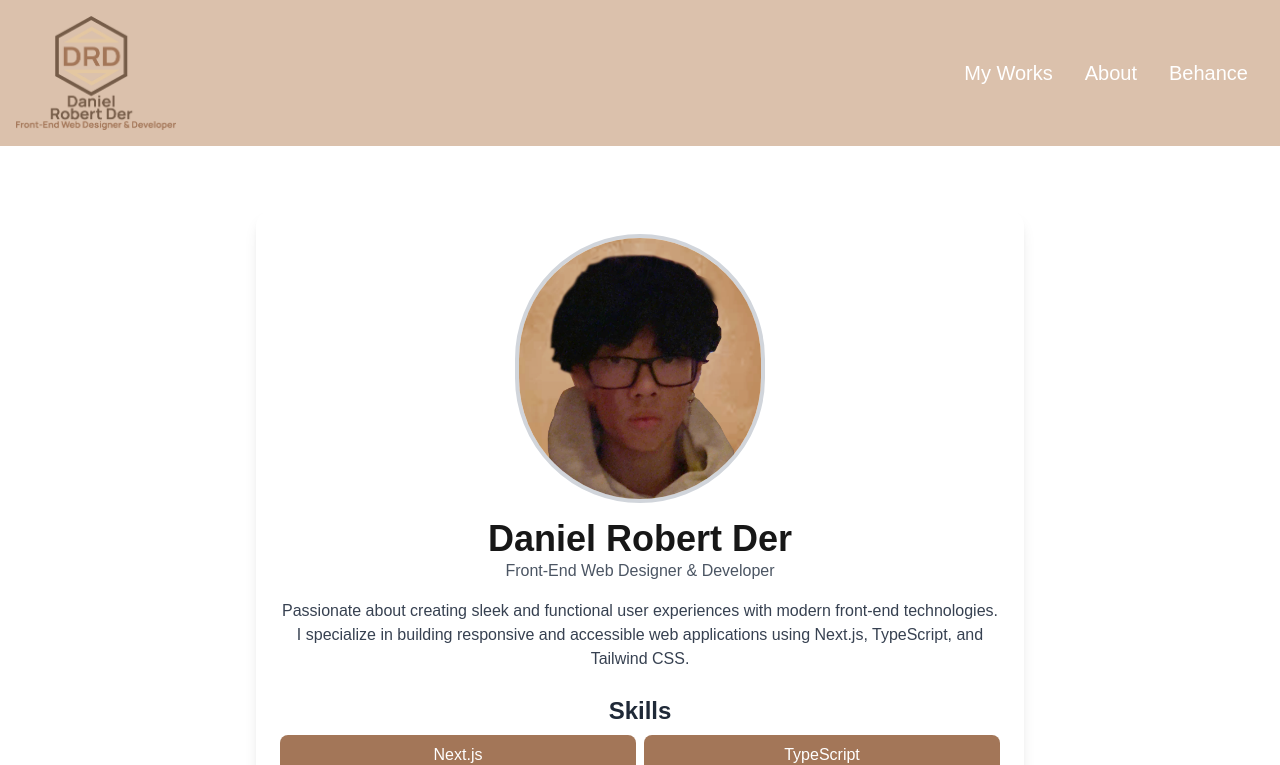
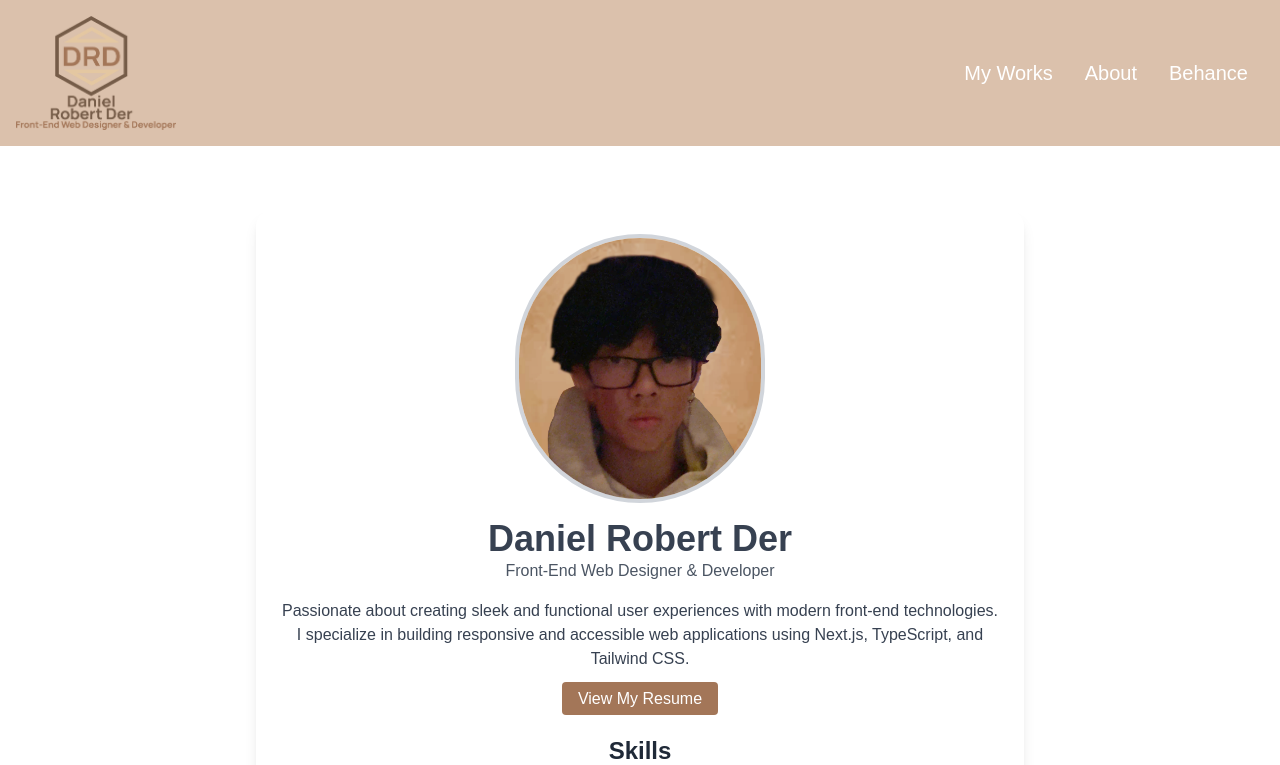
Before and after one commit to danielder10/My-Portfolio, a Next.js app: page /about in a window 1280 px wide. Shown: the top 765 px of the page. Built offline with nearby package versions, Linux system fonts and the light colour scheme.

Commit message:
doing bug fixes and resume addition to about page

```diff
--- a/components/AboutPage.tsx
+++ b/components/AboutPage.tsx
@@ -34,7 +34,7 @@ const AboutPage = () => {
           </div>
 
           {/* About Me Section */}
-          <h1 className="text-4xl font-bold mt-4">Daniel Robert Der</h1>
+          <h1 className="text-4xl text-gray-700 font-bold mt-4">Daniel Robert Der</h1>
           <p className="text-gray-600">Front-End Web Designer & Developer</p>
           <p className="mt-4 text-gray-700">
             Passionate about creating sleek and functional user experiences with
@@ -42,6 +42,17 @@ const AboutPage = () => {
             and accessible web applications using Next.js, TypeScript, and
             Tailwind CSS.
           </p>
+          {/* Resume Button */}
+          <div className="mt-4">
+            <a
+              href="/Daniel_Der_Resume.pdf"
+              target="_blank"
+              rel="noopener noreferrer"
+              className="bg-button text-white py-2 px-4 rounded hover:bg-button2"
+            >
+              View My Resume
+            </a>
+          </div>
 
           {/* Skills Section */}
           <div className="mt-6">
```
Also changed, not shown: 1 other file (tests, documents, lock files or other folders).
